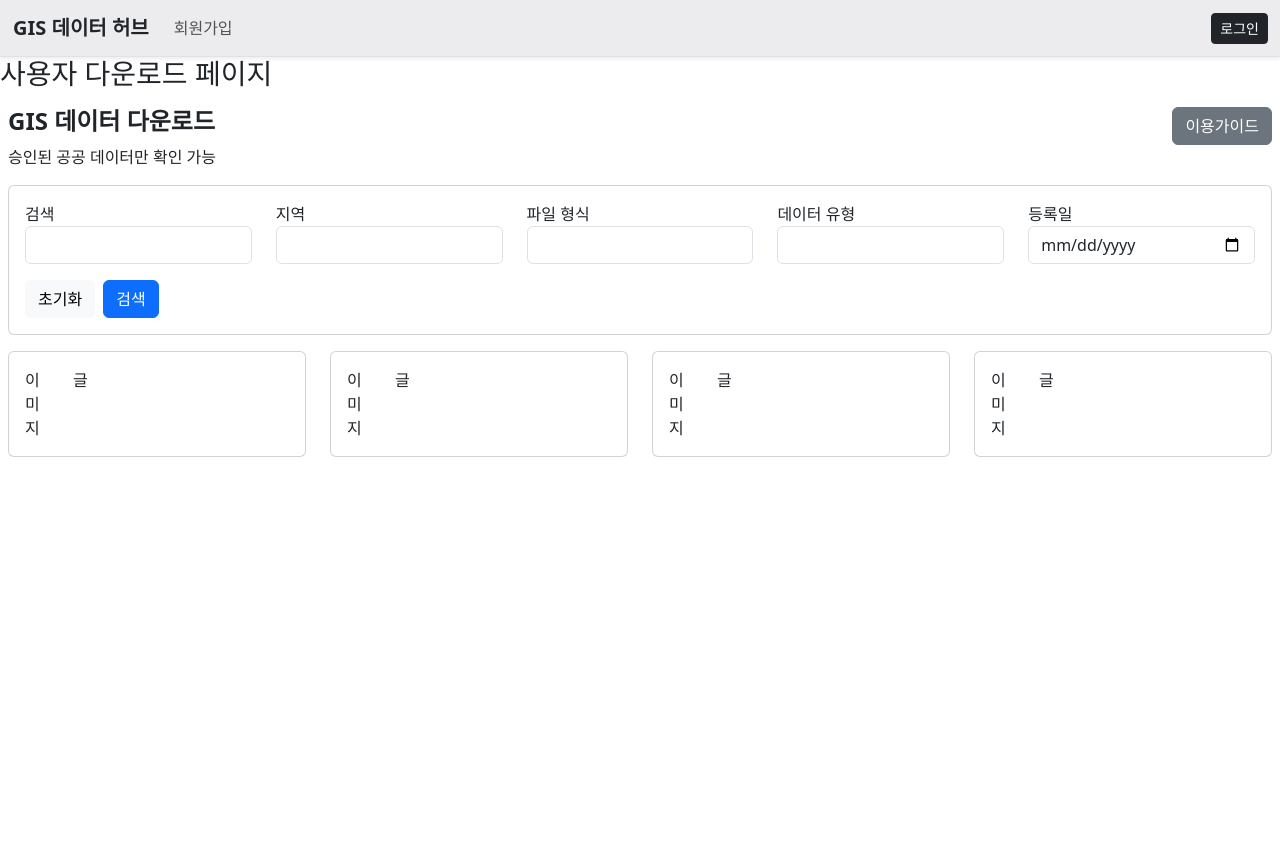
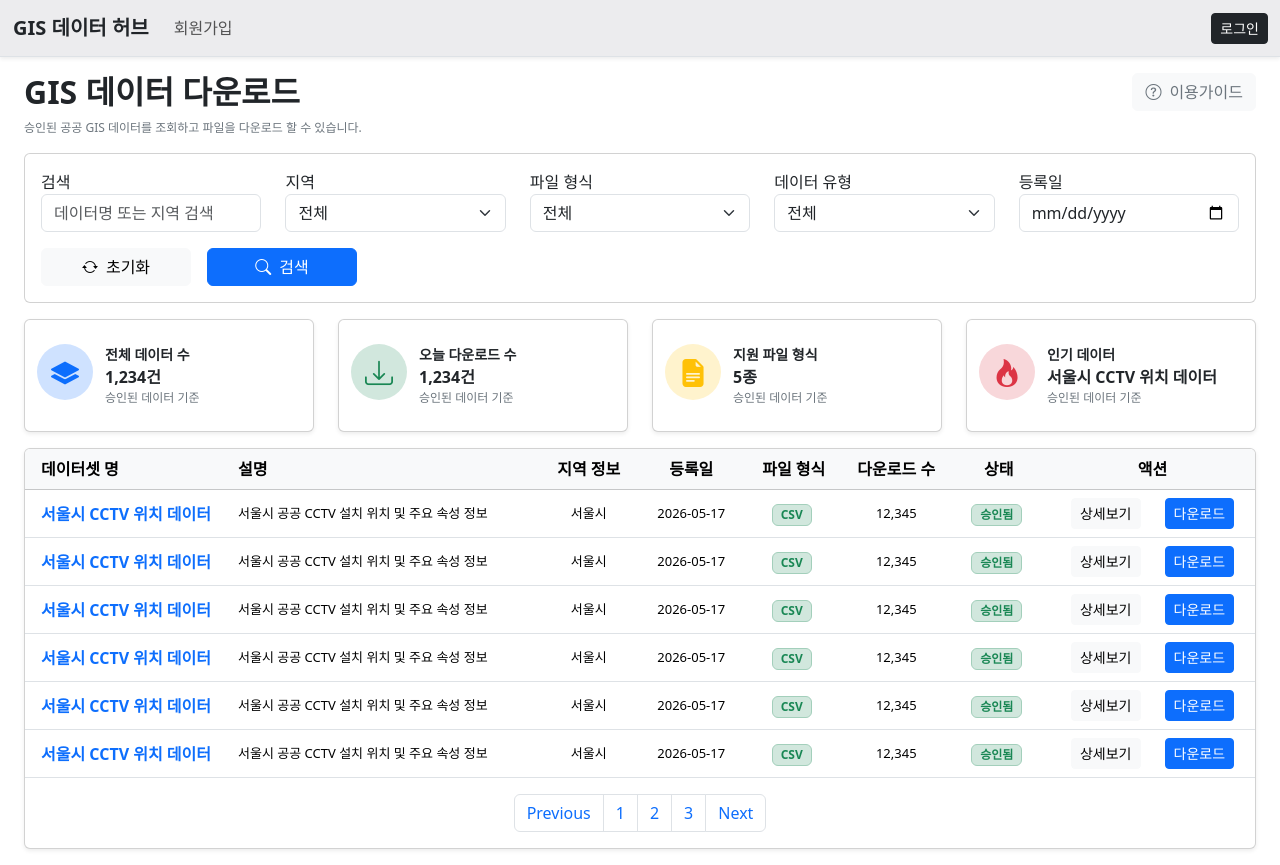
Before and after one commit to fufckddl/DisDataHub_FE, a React (Vite) app: page /download/user/main in a window 1280 px wide. Before the commit the page ends 800 px from the top, so only its background shows below. Built offline with nearby package versions, Linux system fonts and the light colour scheme.

Commit message:
다운로드 UserDownloadMainPage UI추가, css 파일 추가

```diff
--- /dev/null
+++ b/src/download/style/download.css
@@ -0,0 +1,4 @@
+.td-text{
+    font-size: 13px;
+    color: gray;
+}
--- a/src/download/user/pages/UserDownloadMainPage.jsx
+++ b/src/download/user/pages/UserDownloadMainPage.jsx
@@ -1,4 +1,33 @@
-function SearchForm({type, title}){
+import "../../style/download.css";
+
+function TopTitle(){
+    return(
+        <>
+            <div className="row align-items-center mb-3">
+                <div className="col ">
+                    <div className="row">
+                        <div className="col">
+                            <h2 className="fw-bold mb-2">GIS 데이터 다운로드</h2>
+                        </div>
+                        <div className="col-auto">
+
+                            <button className="btn btn-light text-secondary">
+                                <i className="bi bi-question-circle me-2"></i>
+                                이용가이드
+                            </button>
+                        </div>
+                    </div>
+                    <div className="text-secondary" style={{fontSize: "12px"}}>
+                        승인된 공공 GIS 데이터를 조회하고 파일을 다운로드 할 수 있습니다.
+                    </div>
+
+                </div>
+            </div>
+        </>
+    )
+}
+
+function SearchForm({type, title, placeholder, form, options}){
     return(
         <>
             <div className="col">
@@ -7,7 +36,18 @@ function SearchForm({type, title}){
                 </div>
                 <div className="row">
                     <div className="col">
-                        <input type={type} className="form-control"/>
+                        {form === "select"?(
+                            <select className="form-select">
+                                <option>전체</option>
+                                {options?.map((item, index) => (
+                                    <option key={index}>{item}</option>
+                                ))}
+                            </select>
+                        ):
+                        (
+                            <input type={type} className={`form-${form}`} placeholder={placeholder}/>
+                        )}
+
                     </div>
                 </div>
             </div>
@@ -15,17 +55,84 @@ function SearchForm({type, title}){
     )
 }
 
-function CardForm(){
+function Search(){
+    return(
+        <>
+            <div className="row mb-3">
+                <div className="col">
+                    <div className="card p-3">
+                        <div className="row mb-3">
+                            <SearchForm type="text" title="검색" form="control" placeholder="데이터명 또는 지역 검색"></SearchForm>
+                            <SearchForm type="text" title="지역" form="select"
+                                        options={["서울시", "부산시", "안산시"]}></SearchForm>
+                            <SearchForm type="text" title="파일 형식" form="select"
+                                        options={["CSV", "GeoJSON", "SHP"]}></SearchForm>
+                            <SearchForm type="text" title="데이터 유형" form="select"
+                                        options={["시설물", "재난", "교통"]}></SearchForm>
+                            <SearchForm type="date" title="등록일" form="control"></SearchForm>
+                        </div>
+
+
+                        <div className="row">
+                            <div className="col">
+                                <button className="me-3 btn btn-light" style={{width: "150px"}}>
+                                    <i className="bi bi-arrow-repeat me-2"></i>
+                                    초기화
+                                </button>
+
+                                <button className=" btn btn-primary" style={{width: "150px"}}>
+                                    <i  className="bi bi-search me-2"></i>
+                                    검색
+                                </button>
+                            </div>
+                        </div>
+
+
+                    </div>
+                </div>
+            </div>
+        </>
+    )
+}
+
+function DatasetForm(){
+    return(
+        <>
+            <tr>
+                <td className="col-2 text-primary fw-bold ps-3">서울시 CCTV 위치 데이터</td>
+                <td className="col-3 td-text">서울시 공공 CCTV 설치 위치 및 주요 속성 정보</td>
+                <td className="col-1 td-text text-center">서울시</td>
+                <td className="col-1 td-text text-center">2026-05-17</td>
+                <td className="col-1 text-center">
+                    <span className="badge bg-success-subtle text-success border border-success-subtle me-1">CSV</span>
+                </td>
+                <td className="col-1 td-text text-center">12,345</td>
+                <td className="col-1 text-center">
+                    <span className="badge bg-success-subtle text-success border border-success-subtle me-1">승인됨</span>
+                </td>
+                <td className="col-2 td-text text-center">
+                    <button className="btn btn-light btn-sm me-4">상세보기</button>
+                    <button className="btn btn-primary btn-sm">다운로드</button>
+                </td>
+            </tr>
+        </>
+    )
+}
+
+function CardForm({children, color, title, content}){
     return(
         <>
             <div className="col">
-                <div className="card p-3">
+                <div className="card shadow-sm p-4">
                     <div className="row">
-                        <div className="col-2">
-                            이미지
+                        <div className={`col-2 rounded-circle bg-${color}-subtle text-${color} d-flex align-items-center justify-content-center`}
+                            style={{ width: "56px", height: "56px" }}>
+                            {children}
                         </div>
                         <div className="col">
-                            글
+                            <div className="fw-bold" style={{fontSize: "14px"}}>{title}</div>
+                            <div className="fw-bold">{content}</div>
+                            <div className="text-secondary" style={{fontSize: "12px"}}>승인된 데이터 기준</div>
                         </div>
                     </div>
                 </div>
@@ -34,58 +141,97 @@ function CardForm(){
     )
 }
 
+function Paging(){
+    return(
+        <>
+            <nav aria-label="Page navigation example">
+                <ul className="pagination justify-content-center">
+                    <li className="page-item"><a className="page-link" href="#">Previous</a></li>
+                    <li className="page-item"><a className="page-link" href="#">1</a></li>
+                    <li className="page-item"><a className="page-link" href="#">2</a></li>
+                    <li className="page-item"><a className="page-link" href="#">3</a></li>
+                    <li className="page-item"><a className="page-link" href="#">Next</a></li>
+                </ul>
+            </nav>
+        </>
+    )
+}
 
 function UserDownloadMainPage(){
     return(
         <>
-            <h3>사용자 다운로드 페이지</h3>
 
-            {/* 상단 제목 */}
-            <div className="row align-items-center p-2">
-                <div className="col ">
-                    <div className="row">
-                        <div className="col">
-                            <h4 className="fw-bold mb-1">GIS 데이터 다운로드</h4>
-                        </div>
-                        <div className="col-auto">
-                            <button className="btn btn-secondary">이용가이드</button>
-                        </div>
-                    </div>
-                    <label >승인된 공공 데이터만 확인 가능</label>
+            <div className="container-fluid px-4 py-3">
+
+                {/* 상단 제목 */}
+                <TopTitle />
+
+                {/* 검색창 */}
+                <Search />
+
+
+                {/* 중간 데시보드 카드 */}
+                <div className="row mb-3">
+                    <CardForm color="primary" title="전체 데이터 수" content="1,234건">
+                        <i className=" bi bi-layers-fill fs-3"></i>
+                    </CardForm>
+                    <CardForm color="success" title="오늘 다운로드 수" content="1,234건">
+                        <i className="bi bi-download fs-3"></i>
+                    </CardForm>
+                    <CardForm color="warning" title="지원 파일 형식" content="5종">
+                        <i className="bi bi-file-earmark-text-fill fs-3"></i>
+                    </CardForm>
+                    <CardForm color="danger" title="인기 데이터" content="서울시 CCTV 위치 데이터">
+                        <i className="bi bi-fire fs-3"></i>
+                    </CardForm>
                 </div>
 
-            </div>
 
-            {/* 검색창 */}
-            <div className="row p-2">
-                <div className="col">
-                    <div className="card p-3">
-                        <div className="row mb-3">
-                            <SearchForm type="text" title="검색"></SearchForm>
-                            <SearchForm type="text" title="지역"></SearchForm>
-                            <SearchForm type="text" title="파일 형식"></SearchForm>
-                            <SearchForm type="text" title="데이터 유형"></SearchForm>
-                            <SearchForm type="date" title="등록일"></SearchForm>
+                {/* 승인 데이터셋 목록 */}
+                <div className="row ">
+                    <div className="col">
+
+                        <div className="card shadow-sm overflow-hidden">
+                            <table className="table table-hover align-middle">
+                                <thead className="table-light">
+                                    <tr>
+                                        <th className="col-2 ps-3">데이터셋 명</th>
+                                        <th className="col-3">설명</th>
+                                        <th className="col-1 text-center">지역 정보</th>
+                                        <th className="col-1 text-center">등록일</th>
+                                        <th className="col-1 text-center">파일 형식</th>
+                                        <th className="col-1 text-center">다운로드 수</th>
+                                        <th className="col-1 text-center">상태</th>
+                                        <th className="col-2 text-center">액션</th>
+                                    </tr>
+                                </thead>
+                                <tbody>
+                                    <DatasetForm></DatasetForm>
+                                    <DatasetForm></DatasetForm>
+                                    <DatasetForm></DatasetForm>
+                                    <DatasetForm></DatasetForm>
+                                    <DatasetForm></DatasetForm>
+                                    <DatasetForm></DatasetForm>
+                                </tbody>
+
+
+
+                            </table>
+
+                            {/* 페이징 */}
+                            <div>
+                                <Paging />
+                            </div>
+
                         </div>
-                        <div className="row">
-                            <div className="col">
-                                <button className="me-2 btn btn-light">초기화</button>
-                                <button className="btn btn-primary">검색</button>
-                            </div>
-                        </div>
+
                     </div>
                 </div>
+
+
+
+
             </div>
-
-            {/* 중간 데시보드 카드 */}
-
-            <div className="row p-2">
-                <CardForm></CardForm>
-                <CardForm></CardForm>
-                <CardForm></CardForm>
-                <CardForm></CardForm>
-            </div>
-
 
 
         </>
```
